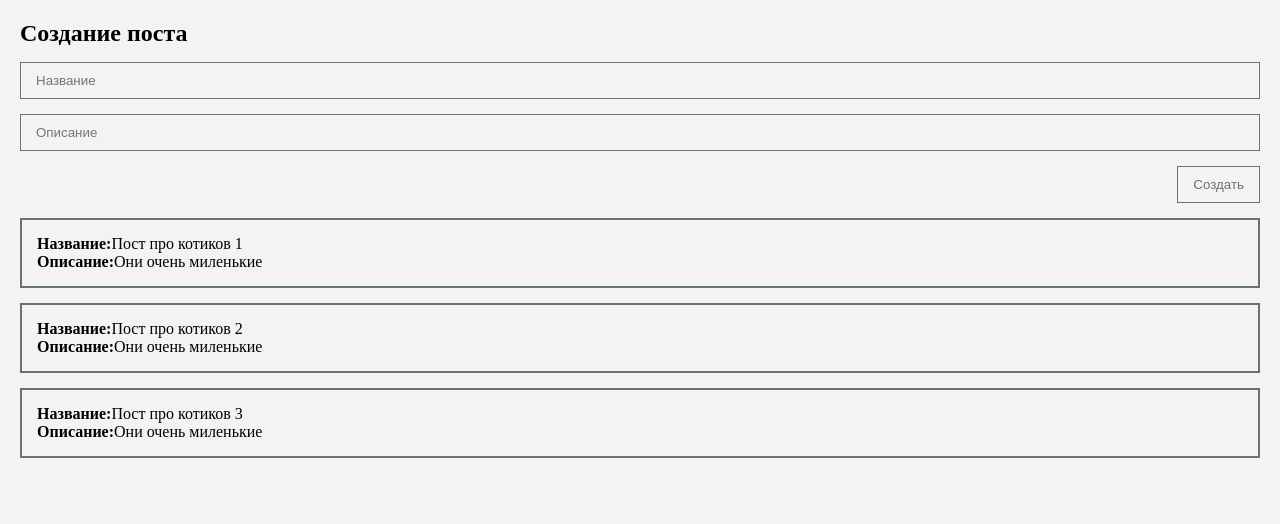
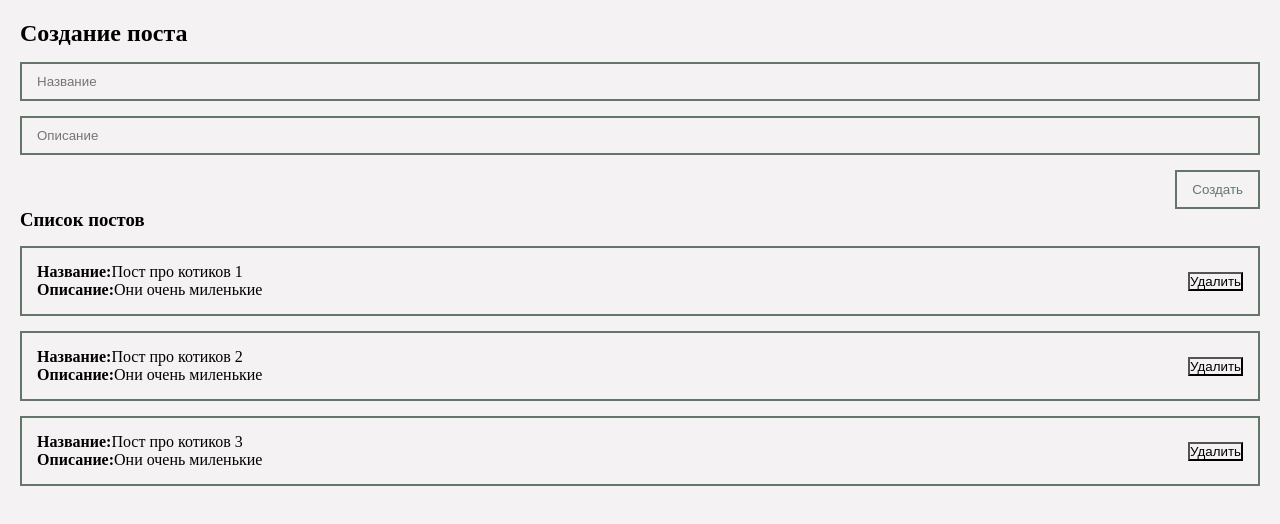
Before and after one commit to iamAndreyGavrilov/Posts-App-Vue-3, a Vue app: page / in a window 1280 px wide. Shown: the top 524 px of the page. Built offline with nearby package versions, Linux system fonts and the light colour scheme.

Commit message:
add component form, item, list

```diff
--- a/src/App.vue
+++ b/src/App.vue
@@ -1,24 +1,21 @@
 <template>
   <div class="app">
-    <form @submit.prevent>
-      <h2>Создание поста</h2>
-      <input v-model="title" class="input" type="text" placeholder="Название" />
-      <input v-model="body" class="input" type="text" placeholder="Описание" />
-      <button class="btn" @click="createPost">Создать</button>
-    </form>
-    <div class="post" v-for="post in posts" :key="post.id">
-      <div><strong>Название:</strong>{{ post.title }}</div>
-      <div><strong>Описание:</strong>{{ post.body }}</div>
-    </div>
+    <post-form @create="createPost" />
+    <post-list :posts="posts" />
   </div>
 </template>
 
 <script>
+import PostForm from "@/components/PostForm.vue";
+import PostList from "@/components/PostList.vue";
+
 export default {
+  components: {
+    PostForm,
+    PostList,
+  },
   data() {
     return {
-      title: "",
-      body: "",
       posts: [
         { id: 1, title: "Пост про котиков 1", body: "Они очень миленькие" },
         { id: 2, title: "Пост про котиков 2", body: "Они очень миленькие" },
@@ -27,15 +24,8 @@ export default {
     };
   },
   methods: {
-    createPost() {
-      const newPost = {
-        id: Date.now(),
-        title: this.title,
-        body: this.body,
-      };
-      this.posts.push(newPost);
-      this.title = "";
-      this.body = "";
+    createPost(post) {
+      this.posts.push(post);
     },
   },
 };
@@ -51,28 +41,4 @@ export default {
 .app {
   padding: 20px;
 }
-.post {
-  padding: 15px;
-  border: 2px solid #64766a;
-  margin-top: 15px;
-}
-.input {
-  width: 100%;
-  border: 1px solid #64766a;
-  padding: 10px 15px;
-  margin-top: 15px;
-}
-form {
-  display: flex;
-  flex-direction: column;
-}
-.btn {
-  margin-top: 15px;
-  align-self: flex-end;
-  padding: 10px 15px;
-  /* background: none; */
-  color: #64766a;
-  border: 1px solid #64766a;
-  cursor: pointer;
-}
 </style>
--- a/src/components/HelloWorld.vue
+++ /dev/null
@@ -1,130 +0,0 @@
-<template>
-  <div class="hello">
-    <h1>{{ msg }}</h1>
-    <p>
-      For a guide and recipes on how to configure / customize this project,<br />
-      check out the
-      <a href="https://cli.vuejs.org" target="_blank" rel="noopener"
-        >vue-cli documentation</a
-      >.
-    </p>
-    <h3>Installed CLI Plugins</h3>
-    <ul>
-      <li>
-        <a
-          href="https://github.com/vuejs/vue-cli/tree/dev/packages/%40vue/cli-plugin-babel"
-          target="_blank"
-          rel="noopener"
-          >babel</a
-        >
-      </li>
-      <li>
-        <a
-          href="https://github.com/vuejs/vue-cli/tree/dev/packages/%40vue/cli-plugin-router"
-          target="_blank"
-          rel="noopener"
-          >router</a
-        >
-      </li>
-      <li>
-        <a
-          href="https://github.com/vuejs/vue-cli/tree/dev/packages/%40vue/cli-plugin-vuex"
-          target="_blank"
-          rel="noopener"
-          >vuex</a
-        >
-      </li>
-      <li>
-        <a
-          href="https://github.com/vuejs/vue-cli/tree/dev/packages/%40vue/cli-plugin-eslint"
-          target="_blank"
-          rel="noopener"
-          >eslint</a
-        >
-      </li>
-    </ul>
-    <h3>Essential Links</h3>
-    <ul>
-      <li>
-        <a href="https://vuejs.org" target="_blank" rel="noopener">Core Docs</a>
-      </li>
-      <li>
-        <a href="https://forum.vuejs.org" target="_blank" rel="noopener"
-          >Forum</a
-        >
-      </li>
-      <li>
-        <a href="https://chat.vuejs.org" target="_blank" rel="noopener"
-          >Community Chat</a
-        >
-      </li>
-      <li>
-        <a href="https://twitter.com/vuejs" target="_blank" rel="noopener"
-          >Twitter</a
-        >
-      </li>
-      <li>
-        <a href="https://news.vuejs.org" target="_blank" rel="noopener">News</a>
-      </li>
-    </ul>
-    <h3>Ecosystem</h3>
-    <ul>
-      <li>
-        <a href="https://router.vuejs.org" target="_blank" rel="noopener"
-          >vue-router</a
-        >
-      </li>
-      <li>
-        <a href="https://vuex.vuejs.org" target="_blank" rel="noopener">vuex</a>
-      </li>
-      <li>
-        <a
-          href="https://github.com/vuejs/vue-devtools#vue-devtools"
-          target="_blank"
-          rel="noopener"
-          >vue-devtools</a
-        >
-      </li>
-      <li>
-        <a href="https://vue-loader.vuejs.org" target="_blank" rel="noopener"
-          >vue-loader</a
-        >
-      </li>
-      <li>
-        <a
-          href="https://github.com/vuejs/awesome-vue"
-          target="_blank"
-          rel="noopener"
-          >awesome-vue</a
-        >
-      </li>
-    </ul>
-  </div>
-</template>
-
-<script>
-export default {
-  name: "HelloWorld",
-  props: {
-    msg: String,
-  },
-};
-</script>
-
-<!-- Add "scoped" attribute to limit CSS to this component only -->
-<style scoped>
-h3 {
-  margin: 40px 0 0;
-}
-ul {
-  list-style-type: none;
-  padding: 0;
-}
-li {
-  display: inline-block;
-  margin: 0 10px;
-}
-a {
-  color: #42b983;
-}
-</style>
--- /dev/null
+++ b/src/components/PostForm.vue
@@ -0,0 +1,63 @@
+<template>
+  <form @submit.prevent>
+    <h2>Создание поста</h2>
+    <input
+      v-model="post.title"
+      class="input"
+      type="text"
+      placeholder="Название"
+    />
+    <input
+      v-model="post.body"
+      class="input"
+      type="text"
+      placeholder="Описание"
+    />
+    <button class="btn" @click="createPost">Создать</button>
+  </form>
+</template>
+
+<script>
+export default {
+  data() {
+    return {
+      post: {
+        id: null,
+        title: "",
+        body: "",
+      },
+    };
+  },
+  methods: {
+    createPost() {
+      this.post.id = Date.now();
+      this.$emit("create", this.post);
+      this.post = {
+        title: "",
+        body: "",
+      };
+    },
+  },
+};
+</script>
+
+<style scoped>
+.input {
+  width: 100%;
+  border: 2px solid #64766a;
+  padding: 10px 15px;
+  margin-top: 15px;
+}
+form {
+  display: flex;
+  flex-direction: column;
+}
+.btn {
+  margin-top: 15px;
+  align-self: flex-end;
+  padding: 10px 15px;
+  color: #64766a;
+  border: 2px solid #64766a;
+  cursor: pointer;
+}
+</style>
--- /dev/null
+++ b/src/components/PostItem.vue
@@ -0,0 +1,33 @@
+<template>
+  <div class="post">
+    <div>
+      <div><strong>Название:</strong>{{ post.title }}</div>
+      <div><strong>Описание:</strong>{{ post.body }}</div>
+    </div>
+    <div class="post__btns">
+      <button>Удалить</button>
+    </div>
+  </div>
+</template>
+
+<script>
+export default {
+  props: {
+    post: {
+      type: Object,
+      required: true,
+    },
+  },
+};
+</script>
+
+<style scoped>
+.post {
+  padding: 15px;
+  border: 2px solid #64766a;
+  margin-top: 15px;
+  display: flex;
+  align-items: center;
+  justify-content: space-between;
+}
+</style>
--- /dev/null
+++ b/src/components/PostList.vue
@@ -0,0 +1,21 @@
+<template>
+  <div>
+    <h3>Список постов</h3>
+    <post-item v-for="post in posts" :key="post.id" :post="post" />
+  </div>
+</template>
+
+<script>
+import PostItem from "@/components/PostItem.vue";
+export default {
+  components: { PostItem },
+  props: {
+    posts: {
+      type: Array,
+      required: true,
+    },
+  },
+};
+</script>
+
+<style scoped></style>
--- a/src/views/HomeView.vue
+++ b/src/views/HomeView.vue
@@ -1,18 +1,14 @@
 <template>
   <div class="home">
     <img alt="Vue logo" src="../assets/logo.png" />
-    <HelloWorld msg="Welcome to Your Vue.js App" />
   </div>
 </template>
 
 <script>
 // @ is an alias to /src
-import HelloWorld from "@/components/HelloWorld.vue";
 
 export default {
   name: "HomeView",
-  components: {
-    HelloWorld,
-  },
+  components: {},
 };
 </script>
```
